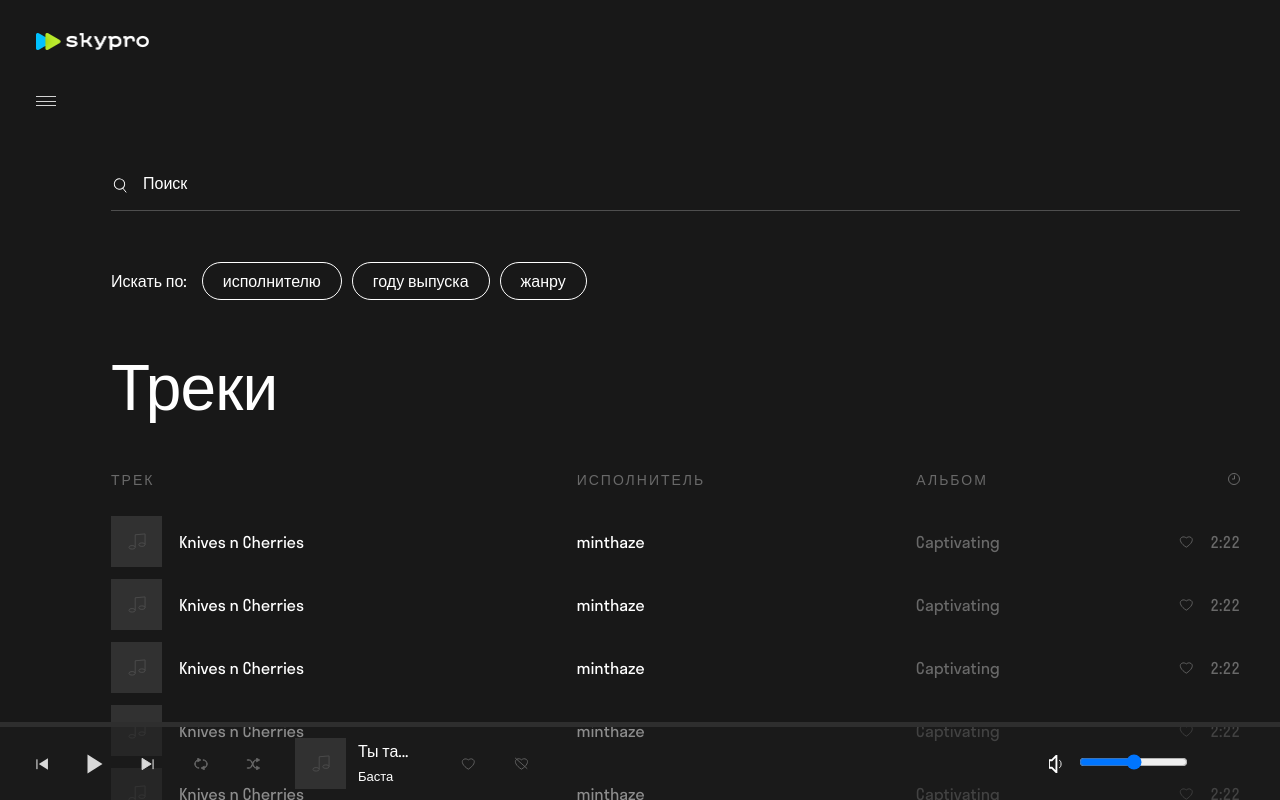
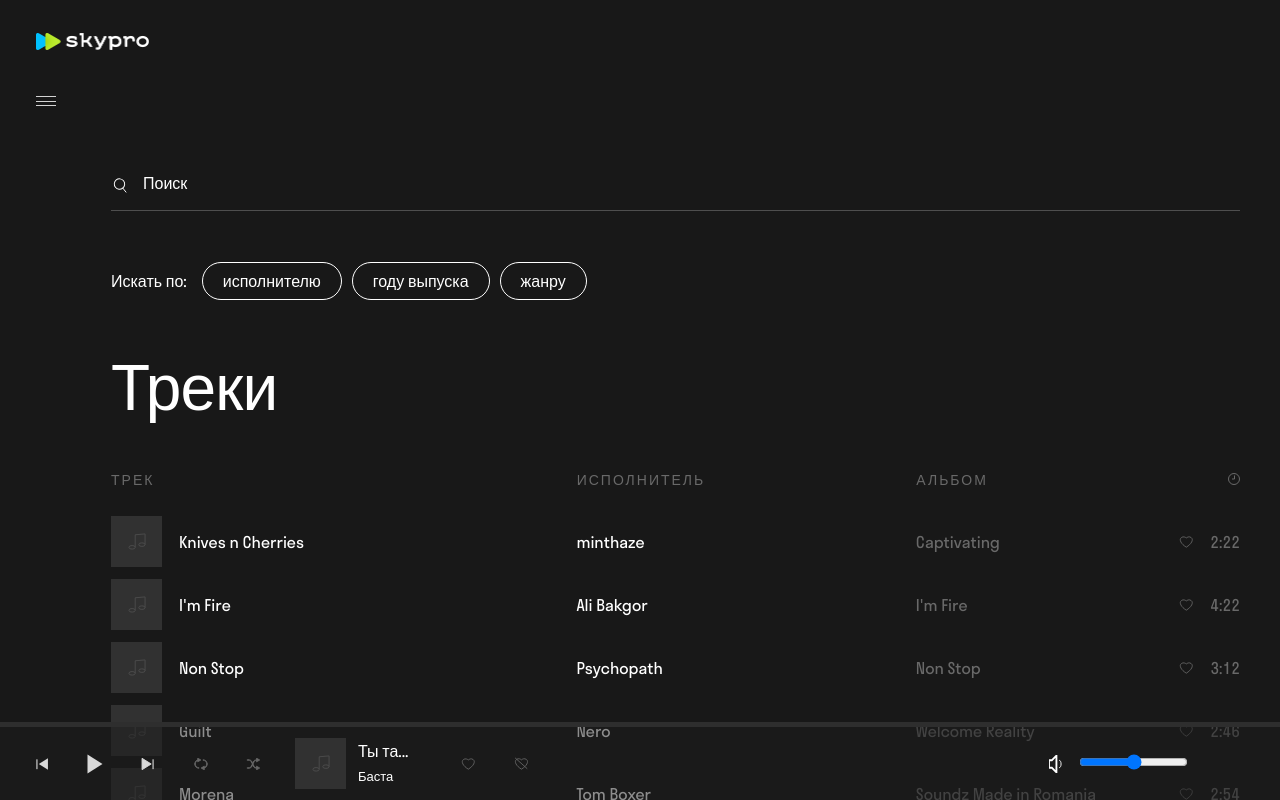
Before and after one commit to sadrika1/skypro.music, a React (Create React App) app: page / in a window 1280 px wide. Built offline with nearby package versions, Linux system fonts and the light colour scheme.

Commit message:
add skeletons, started add filter

```diff
--- a/src/App.css
+++ b/src/App.css
@@ -1,3 +1,65 @@
+@keyframes loading {
+  from {
+    background-color: #313131;
+  }
+
+  50% {
+    background-color: #464545;
+  }
+
+  to {
+    background-color: #313131;
+  }
+}
+.track__skeleton {
+  width: 51px;
+  height: 51px;
+  margin-right: 17px;
+  padding: 16px;
+  animation: loading 2s infinite;
+}
+
+.track__title_skeleton {
+  width: 356px;
+  height: 19px;
+  animation: loading 2s infinite;
+}
+
+.track__author_skeleton {
+  width: 271px;
+  height: 19px;
+  animation: loading 2s infinite;
+}
+
+.track__album_skeleton {
+  width: 245px;
+  height: 19px;
+  animation: loading 2s infinite;
+}
+
+.track__play_skeleton {
+  width: 60px;
+  height: 15px;
+  animation: loading 2s infinite;
+}
+
+.sidebar__skeleton {
+  width: 250px;
+  height: 150px;
+  animation: loading 2s infinite;
+}
+
+
+@font-face {
+  font-family: "StratosSkyeng";
+  src: local("StratosSkyeng"), local("StratosSkyeng"),
+    url("../public/fonts/StratosSkyeng.woff2") format("woff2"),
+    url("../public/fonts/StratosSkyeng.woff") format("woff");
+  /* url("../public/fonts/StratosSkyeng.ttf") format("truetype"); */
+  font-weight: 400;
+  font-style: normal;
+}
+
 * {
   margin: 0;
   padding: 0;
@@ -25,16 +87,6 @@ button,
 
 ul li {
   list-style: none;
-}
-
-@font-face {
-  font-family: "StratosSkyeng";
-  src: local("StratosSkyeng"), local("StratosSkyeng"),
-    url("../public/fonts/StratosSkyeng.woff2") format("woff2"),
-    url("../public/fonts/StratosSkyeng.woff") format("woff");
-  /* url("../public/fonts/StratosSkyeng.ttf") format("truetype"); */
-  font-weight: 400;
-  font-style: normal;
 }
 
 html,
--- a/src/App.js
+++ b/src/App.js
@@ -6,8 +6,20 @@ import Serching from './components/Searching'
 import SidebarPersonality from './components/PersonalSidebar'
 import SidebarPlaylist from './components/Sidebar'
 import Playingbar from './components/Playingbar'
+import { useEffect, useState } from 'react'
 
 function App() {
+  const [loading, setLoading] = useState(true);
+  const isLoading = () => setLoading(!loading);
+
+  useEffect(() => {
+    const timeLoading = setTimeout(() => {
+      isLoading()
+    }, 5000);
+
+    return () => {clearTimeout(timeLoading)}
+  }, [])
+
   return (
     <div className="wrapper">
       <div className="container">
@@ -24,52 +36,59 @@ function App() {
                   author="minthaze"
                   album="Captivating"
                   timetrack="2:22"
+                  load={loading}
                 />
                 <PlaylistItem
-                  trackname="Knives n Cherries"
-                  author="minthaze"
-                  album="Captivating"
-                  timetrack="2:22"
+                  trackname="I'm Fire"
+                  author="Ali Bakgor"
+                  album="I'm Fire"
+                  timetrack="4:22"
+                  load={loading}
                 />
                 <PlaylistItem
-                  trackname="Knives n Cherries"
-                  author="minthaze"
-                  album="Captivating"
-                  timetrack="2:22"
+                  trackname="Non Stop"
+                  author="Psychopath"
+                  album="Non Stop"
+                  timetrack="3:12"
+                  load={loading}
                 />
                 <PlaylistItem
-                  trackname="Knives n Cherries"
-                  author="minthaze"
-                  album="Captivating"
-                  timetrack="2:22"
+                  trackname="Guilt"
+                  author="Nero"
+                  album="Welcome Reality"
+                  timetrack="2:46"
+                  load={loading}
                 />
                 <PlaylistItem
-                  trackname="Knives n Cherries"
-                  author="minthaze"
-                  album="Captivating"
-                  timetrack="2:22"
+                  trackname="Morena"
+                  author="Tom Boxer"
+                  album="Soundz Made in Romania"
+                  timetrack="2:54"
+                  load={loading}
                 />
                 <PlaylistItem
-                  trackname="Knives n Cherries"
-                  author="minthaze"
-                  album="Captivating"
+                  trackname="How Deep Is Your Love"
+                  author="Calvin Harris, Disciples"
+                  album="How Deep Is Your Love"
                   timetrack="2:22"
+                  load={loading}
                 />
                 <PlaylistItem
-                  trackname="Knives n Cherries"
-                  author="minthaze"
-                  album="Captivating"
+                  trackname="Elektro"
+                  author="Dynoro, Outwork, Mr. Gee"
+                  album="Elektro"
                   timetrack="2:22"
+                  load={loading}
                 />
               </div>
             </div>
           </div>
           <div className="main__sidebar sidebar">
             <SidebarPersonality userName="Sergey.Ivanov" />
-            <SidebarPlaylist />
+            <SidebarPlaylist load={loading}/>
           </div>
         </main>
-        <Playingbar />
+        <Playingbar load={loading}/>
         <footer className="footer"></footer>
       </div>
     </div>
--- a/src/components/Playingbar.js
+++ b/src/components/Playingbar.js
@@ -1,4 +1,4 @@
-export default function Playingbar() {
+export default function Playingbar(props) {
   return (
     <div className="bar">
       <div className="bar__content">
@@ -41,14 +41,18 @@ export default function Playingbar() {
                   </svg>
                 </div>
                 <div className="track-play__author">
-                  <a className="track-play__author-link" href="http://">
-                    Ты та...
-                  </a>
+                  {props.load ? (
+                    <div className="track__play_skeleton"></div>
+                  ) : (
+                  <a className="track-play__author-link" href="http://">Ты та...</a>
+                  )}
                 </div>
                 <div className="track-play__album">
-                  <a className="track-play__album-link" href="http://">
-                    Баста
-                  </a>
+                {props.load ? (
+                    <div className="track__play_skeleton"></div>
+                  ) : (
+                  <a className="track-play__album-link" href="http://">Баста</a>
+                  )}
                 </div>
               </div>
 
--- a/src/components/PlaylistItem.js
+++ b/src/components/PlaylistItem.js
@@ -4,33 +4,57 @@ export default function PlaylistItem(props) {
   return (
     <div className="playlist__item">
       <div className="playlist__track track">
+
         <div className="track__title">
+          {props.load ? (
+            <div className="track__skeleton"></div>
+          ) : (
             <div className="track__title-image">
               <svg className="track__title-svg" alt="music">
                 <use xlinkHref="img/icon/sprite.svg#icon-note"></use>
               </svg>
             </div>
+          )}
+
         <div className="track__title-text">
+          {props.load ? (
+            <div className="track__title_skeleton"></div>
+          ) : (
             <a className="track__title-link" href="http://">{props.trackname}
               <span className="track__title-span"></span>
             </a>
+          )}
         </div>
       </div>
         <div className="track__author">
+          {props.load ? (
+            <div className="track__author_skeleton"></div>
+          ) : (
             <a className="track__author-link" href="http://">{props.author}
             </a>
+          )}
         </div>
+
         <div className="track__album">
+          {props.load ? (
+            <div className="track__album_skeleton"></div>
+          ) : (
             <a className="track__album-link" href="http://">{props.album}
             </a>
+          )}
         </div>
         <div className="track__time">
           <svg className="track__time-svg" alt="time">
             <use xlinkHref="img/icon/sprite.svg#icon-like"></use>
           </svg>
+          {props.load ? (
+            <span className="track__time-text">00:00</span>
+          ) : (
             <span className="track__time-text">{props.timetrack}</span>
+          )}
         </div>
       </div>
     </div>
+
   )
 }
--- a/src/components/Searching.js
+++ b/src/components/Searching.js
@@ -1,4 +1,21 @@
-// Вложенный компонент
+import { useState } from "react";
+import './searchingComponents.css'
+
+
+const Serching = () => {
+  return (
+    <>
+      <SerchingInput />
+      <div className="centerblock__filter filter">
+        <div className="filter__title">Искать по:</div>
+        <FilterAuthor />
+        <div className="filter__button button-year _btn-text">году выпуска</div>
+        <div className="filter__button button-genre _btn-text">жанру</div>
+      </div>
+    </>
+  )
+}
+
 const SerchingInput = () => {
   return (
     <div className="centerblock__search search">
@@ -15,18 +32,40 @@ const SerchingInput = () => {
   )
 }
 
-const Serching = () => {
+const FilterAuthor = () => {
+  const options = ["minthaze", "Ali Bakgor", "Psychopath", "Guilt", "Tom Boxer","Calvin Harris, Disciples", "Dynoro, Outwork, Mr. Gee"]
+  //прописать ключи для корректной сортировки
+
+  const [popUp, setPopUp] = useState(false)
   return (
     <>
-      <SerchingInput />
-      <div className="centerblock__filter filter">
-        <div className="filter__title">Искать по:</div>
-        <div className="filter__button button-author _btn-text">исполнителю</div>
-        <div className="filter__button button-year _btn-text">году выпуска</div>
-        <div className="filter__button button-genre _btn-text">жанру</div>
-      </div>
+      <div className="filter__button button-author _btn-text"
+        onClick={()=> setPopUp(!popUp)}>исполнителю</div>
+        {popUp &&
+          <div className="dropdown__content">
+            {options.map((option) => {
+              return (
+                <div className="dropdown__item" onClick={() => setPopUp(option)}>{option}</div>)
+              })}
+          </div>
+        }
     </>
-  )
-}
+  )}
 
-export default Serching;
+  export default Serching;
+
+  // const arrAuthors = ["minthaze", "Ali Bakgor", "Psychopath", "Guilt", "Tom Boxer","Calvin Harris, Disciples", "Dynoro, Outwork, Mr. Gee" ];
+  // const [select, setSelect] = useState('');
+
+
+  // const authors = arrAuthors.map((text, index) => {
+  //   return <option key={index}>{text}</option>
+  // })
+
+  // return (
+  // <>
+  //     <label></label>
+  //     <select value={select} onChange={(event) => setSelect(event.target.value)}>{authors}
+  //     </select>
+  // </>
+  // )
--- /dev/null
+++ b/src/components/searchingComponents.css
@@ -0,0 +1,23 @@
+.dropdown__content {
+    position: absolute;
+    width: 245px;
+    height: 305px;
+    color: #ffffff;
+    display: flex;
+    flex-direction: column;
+    background-color: #313131;
+    border-radius: 15px;
+    margin-top: 355px;
+    margin-left: 90px;
+}
+
+.dropdown__item {
+    padding: 10px;
+    cursor: pointer;
+    transition: all 0.2s;
+}
+
+.dropdown__item:hover {
+    background: #c460a7;
+    border-radius: 15px;
+}
```
Also changed, not shown: src/components/Sidebar.js (+13 -1 lines), .eslintrc.json, src/logo.svg (deleted). Lines whose indentation alone changed are shown as unchanged.
